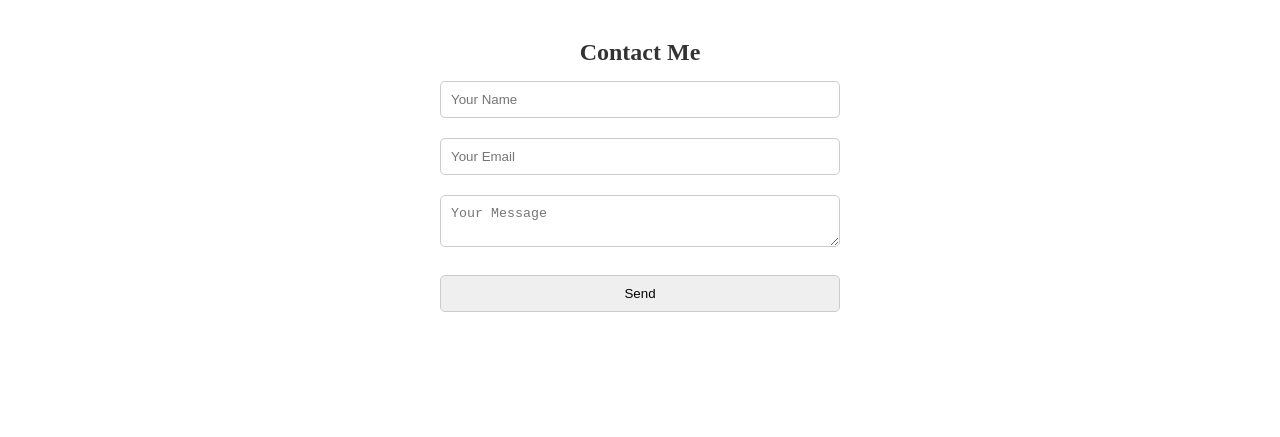
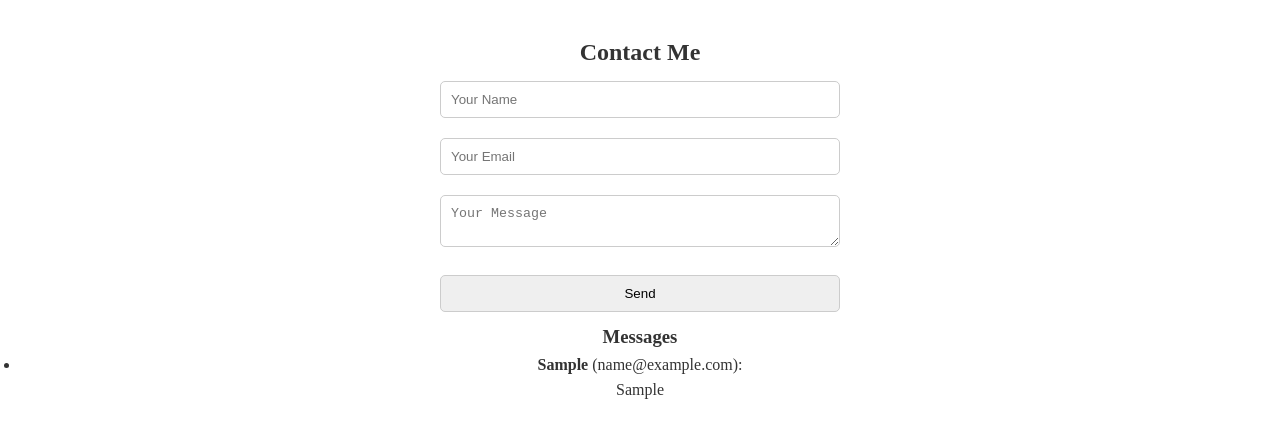
Before and after one commit to JJ070302/jason-porfolio.github.io, a plain HTML site: page contact.html in a window 1280 px wide. Both pictures are taken after typing "Sample", "name@example.com", "Sample" into the empty fields and a click on the button "Send". Shown: the part 53-490 px from the top of the page. Drawn offline with Linux system fonts and the light colour scheme.

Commit message:
contact update

```diff
--- a/contact.html
+++ b/contact.html
@@ -26,6 +26,10 @@
         <textarea id="message" placeholder="Your Message" required></textarea>
         <button type="submit">Send</button>
       </form>
+      <div id="message-list">
+        <h3>Messages</h3>
+        <ul id="messages"></ul>
+      </div>
     </section>
 
 
--- a/script.js
+++ b/script.js
@@ -1,5 +1,45 @@
-document.getElementById('contact-form').addEventListener("submit", function(e) {
-    e.preventDefault();
-    alert("Message sent succesfully!");
-    this.reset();
-});
+const form = document.getElementById("contact-form");
+  const messagesList = document.getElementById("messages");
+
+  // Retrieve messages from local storage on load
+  const savedMessages = JSON.parse(localStorage.getItem("messages")) || [];
+  savedMessages.forEach(displayMessage);
+
+  // Handle form submission
+  form.addEventListener("submit", (event) => {
+    event.preventDefault();
+
+    // Get user input
+    const name = document.getElementById("name").value.trim();
+    const email = document.getElementById("email").value.trim();
+    const message = document.getElementById("message").value.trim();
+
+    // Check for empty fields
+    if (!name || !email || !message) {
+      alert("All fields are required!");
+      return;
+    }
+
+    // Create message object
+    const messageData = { name, email, message };
+
+    // Save message to local storage
+    savedMessages.push(messageData);
+    localStorage.setItem("messages", JSON.stringify(savedMessages));
+
+    // Display message in the list
+    displayMessage(messageData);
+
+    // Clear form inputs
+    form.reset();
+  });
+
+  // Function to display a message
+  function displayMessage({ name, email, message }) {
+    const listItem = document.createElement("li");
+    listItem.innerHTML = `
+      <p><strong>${name}</strong> (${email}):</p>
+      <p>${message}</p>
+    `;
+    messagesList.appendChild(listItem);
+  }
--- a/style.css
+++ b/style.css
@@ -131,6 +131,10 @@ form input, form textarea, form button {
     border-radius: 5px;
 }
 
+button:hover {
+    background-color: #ddcaca;
+}
+
 footer {
     text-align: center;
     background: #333;
```
Lines whose indentation alone changed are shown as unchanged.
